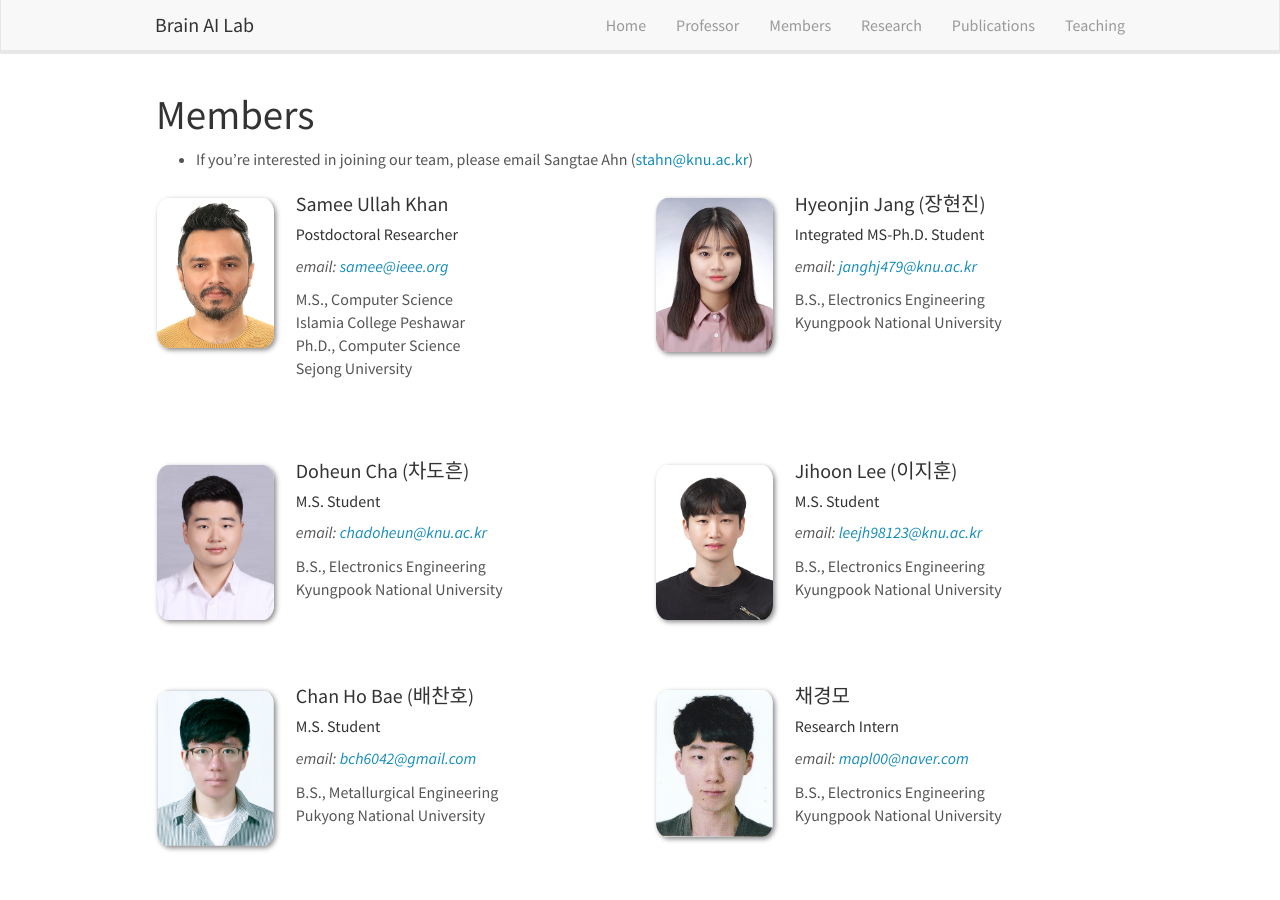
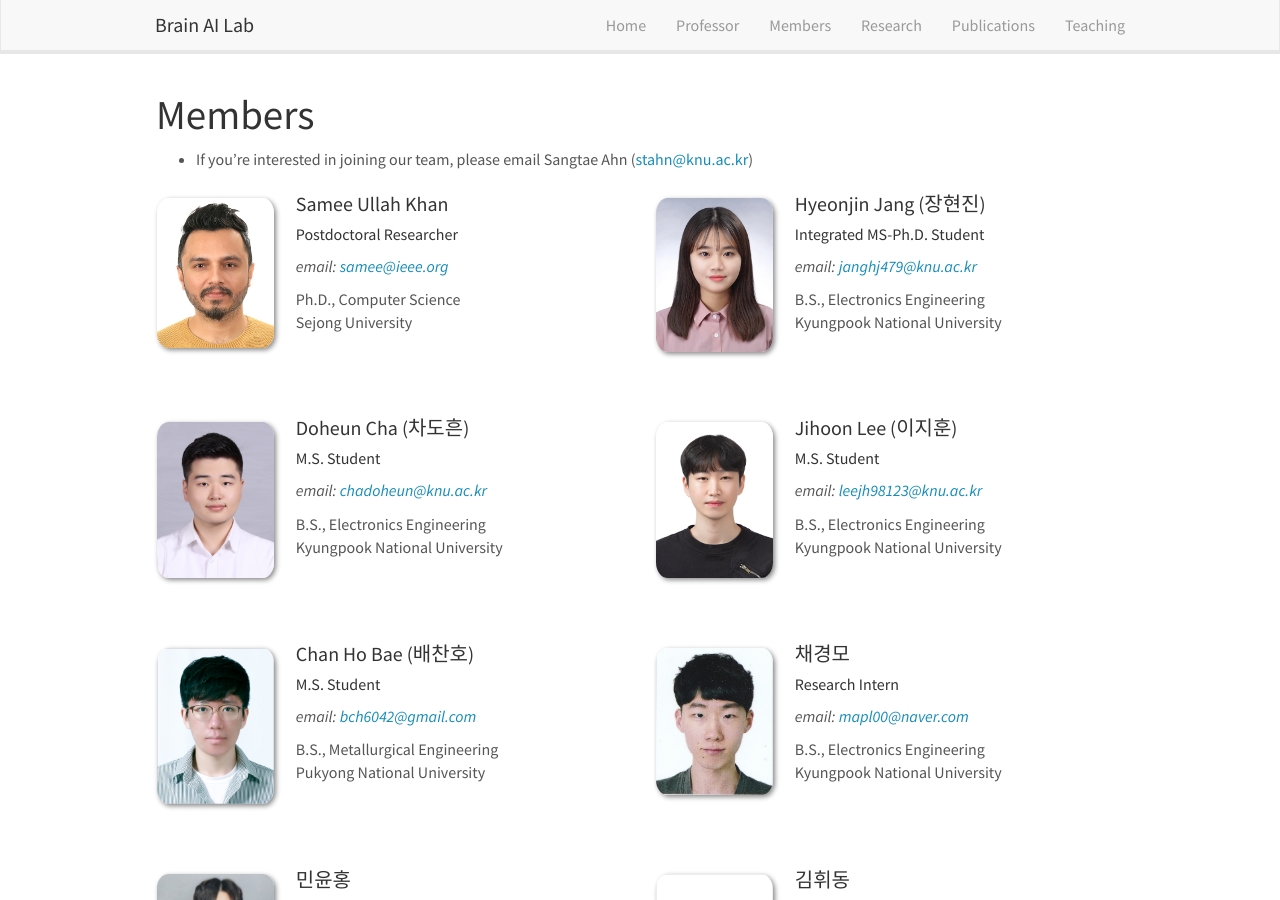
Before and after one commit to KNU-BrainAI/knu-brainai.github.io, a Jekyll site: the page built from _pages/members.md, in a window 1280 px wide and 900 px high. Built offline with Jekyll 4.4.1, drawn with Linux system fonts in a browser that asks for light colours; nearby versions of some CDN libraries.

Commit message:
Update team_members.yml

```diff
--- a/_data/team_members.yml
+++ b/_data/team_members.yml
@@ -2,11 +2,9 @@
   photo: SameeUKhan.jpg
   info: Postdoctoral Researcher
   email: samee@ieee.org
-  number_educ: 4
-  education1: M.S., Computer Science
-  education2: Islamia College Peshawar
-  education3: Ph.D., Computer Science
-  education4: Sejong University
+  number_educ: 2
+  education1: Ph.D., Computer Science
+  education2: Sejong University
 
 - name: Hyeonjin Jang (장현진)
   photo: hjjang.jpg
```
